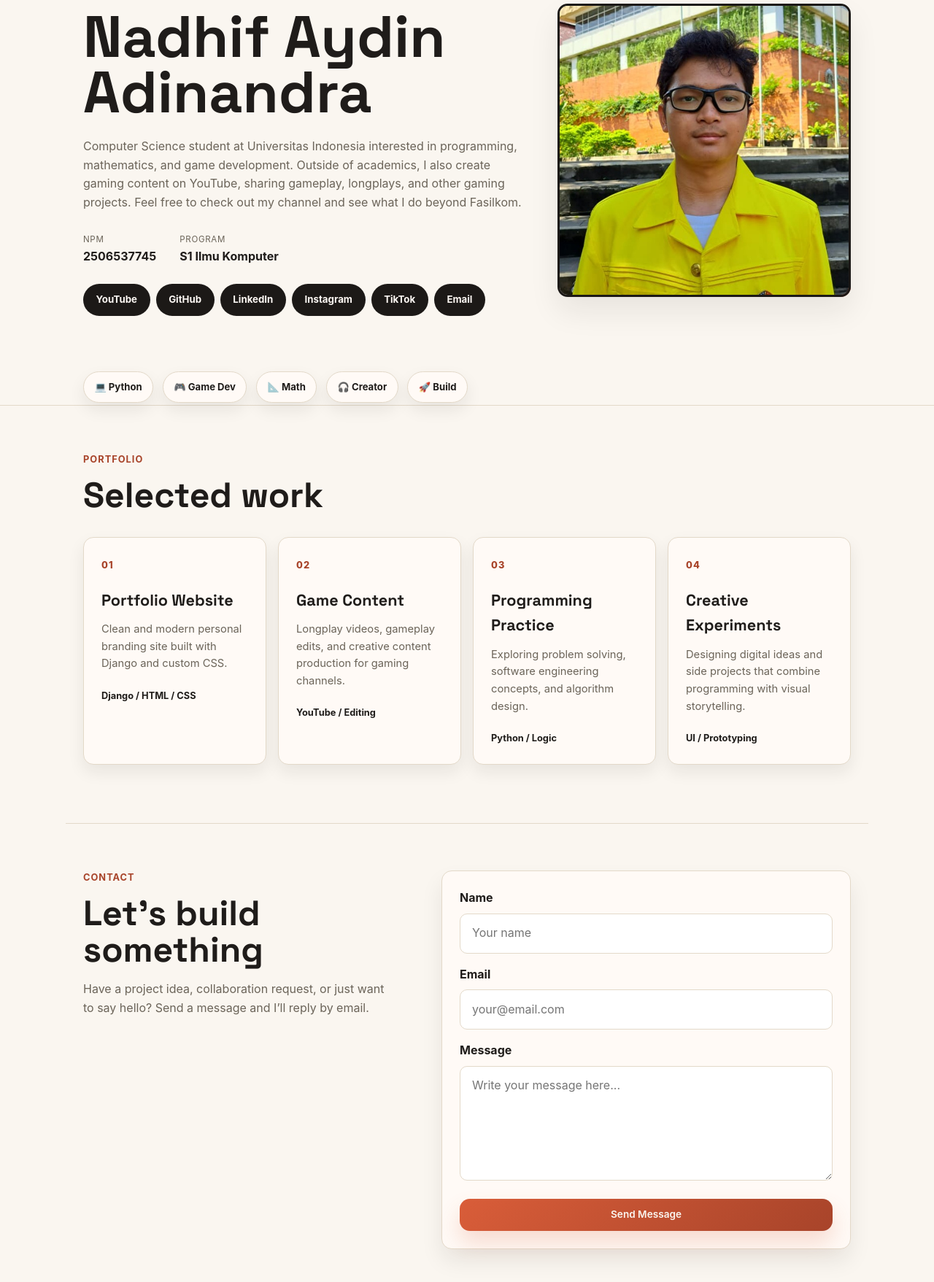
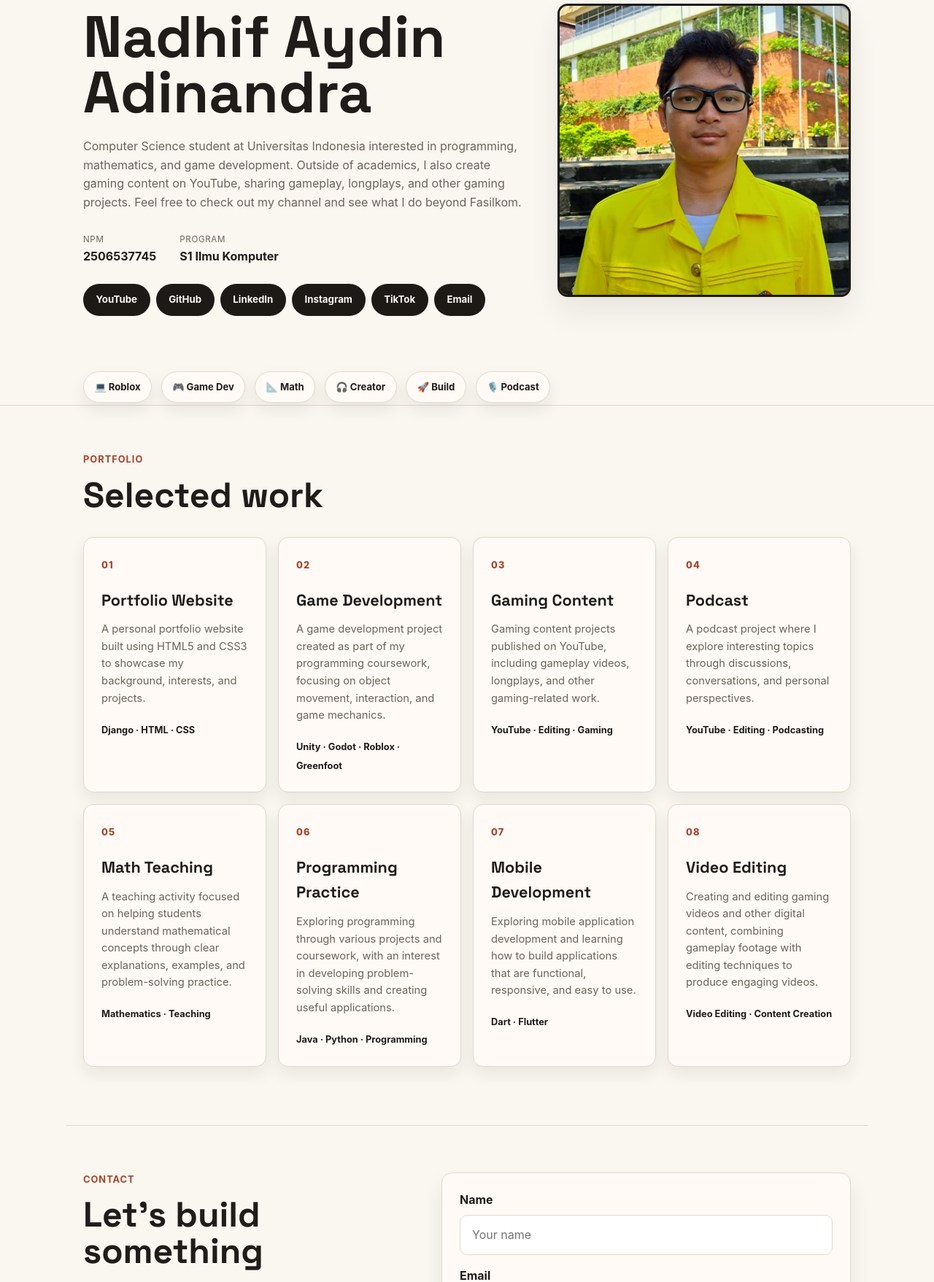
Before and after one commit to tayanadhif/myportofolio, a Django app: page / in a window 1280 px wide. Shown: the part 168-1925 px from the top of the page at 73% size. Run offline with Django 5.2, Linux system fonts and the light colour scheme.

Commit message:
Menambahkan banyak proyek

```diff
--- a/templates/index.html
+++ b/templates/index.html
@@ -72,11 +72,12 @@
 
         <section class="brand-strip" aria-label="Brand highlights">
             <div class="container badge-row">
-                <span class="badge">💻 Python</span>
+                <span class="badge">💻 Roblox</span>
                 <span class="badge">🎮 Game Dev</span>
                 <span class="badge">📐 Math</span>
                 <span class="badge">🎧 Creator</span>
                 <span class="badge">🚀 Build</span>
+                <span class="badge">🎙️ Podcast</span>
             </div>
         </section>
 
@@ -91,29 +92,57 @@
                     <article class="project-card">
                         <span class="project-number">01</span>
                         <h3>Portfolio Website</h3>
-                        <p>Clean and modern personal branding site built with Django and custom CSS.</p>
-                        <span class="project-tech">Django / HTML / CSS</span>
+                        <p>A personal portfolio website built using HTML5 and CSS3 to showcase my background, interests, and projects.</p>
+                        <span class="project-tech">Django &middot; HTML &middot; CSS</span>
                     </article>
 
                     <article class="project-card">
                         <span class="project-number">02</span>
-                        <h3>Game Content</h3>
-                        <p>Longplay videos, gameplay edits, and creative content production for gaming channels.</p>
-                        <span class="project-tech">YouTube / Editing</span>
+                        <h3>Game Development</h3>
+                        <p>A game development project created as part of my programming coursework, focusing on object movement, interaction, and game mechanics.</p>
+                        <span class="project-tech">Unity &middot; Godot &middot; Roblox &middot; Greenfoot</span>
                     </article>
 
                     <article class="project-card">
                         <span class="project-number">03</span>
-                        <h3>Programming Practice</h3>
-                        <p>Exploring problem solving, software engineering concepts, and algorithm design.</p>
-                        <span class="project-tech">Python / Logic</span>
+                        <h3>Gaming Content</h3>
+                        <p>Gaming content projects published on YouTube, including gameplay videos, longplays, and other gaming-related work.</p>
+                        <span class="project-tech">YouTube &middot; Editing &middot; Gaming</span>
                     </article>
 
                     <article class="project-card">
                         <span class="project-number">04</span>
-                        <h3>Creative Experiments</h3>
-                        <p>Designing digital ideas and side projects that combine programming with visual storytelling.</p>
-                        <span class="project-tech">UI / Prototyping</span>
+                        <h3>Podcast</h3>
+                        <p>A podcast project where I explore interesting topics through discussions, conversations, and personal perspectives.</p>
+                        <span class="project-tech">YouTube &middot; Editing &middot; Podcasting</span>
+                    </article>
+
+                    <article class="project-card">
+                        <span class="project-number">05</span>
+                        <h3>Math Teaching</h3>
+                        <p>A teaching activity focused on helping students understand mathematical concepts through clear explanations, examples, and problem-solving practice.</p>
+                        <span class="project-tech">Mathematics &middot; Teaching</span>
+                    </article>
+
+                    <article class="project-card">
+                        <span class="project-number">06</span>
+                        <h3>Programming Practice</h3>
+                        <p>Exploring programming through various projects and coursework, with an interest in developing problem-solving skills and creating useful applications.</p>
+                        <span class="project-tech">Java &middot; Python &middot; Programming</span>
+                    </article>
+
+                    <article class="project-card">
+                        <span class="project-number">07</span>
+                        <h3>Mobile Development</h3>
+                        <p>Exploring mobile application development and learning how to build applications that are functional, responsive, and easy to use.</p>
+                        <span class="project-tech">Dart &middot; Flutter</span>
+                    </article>
+
+                    <article class="project-card">
+                        <span class="project-number">08</span>
+                        <h3>Video Editing</h3>
+                        <p>Creating and editing gaming videos and other digital content, combining gameplay footage with editing techniques to produce engaging videos.</p>
+                        <span class="project-tech">Video Editing &middot; Content Creation</span>
                     </article>
                 </div>
             </div>
```
